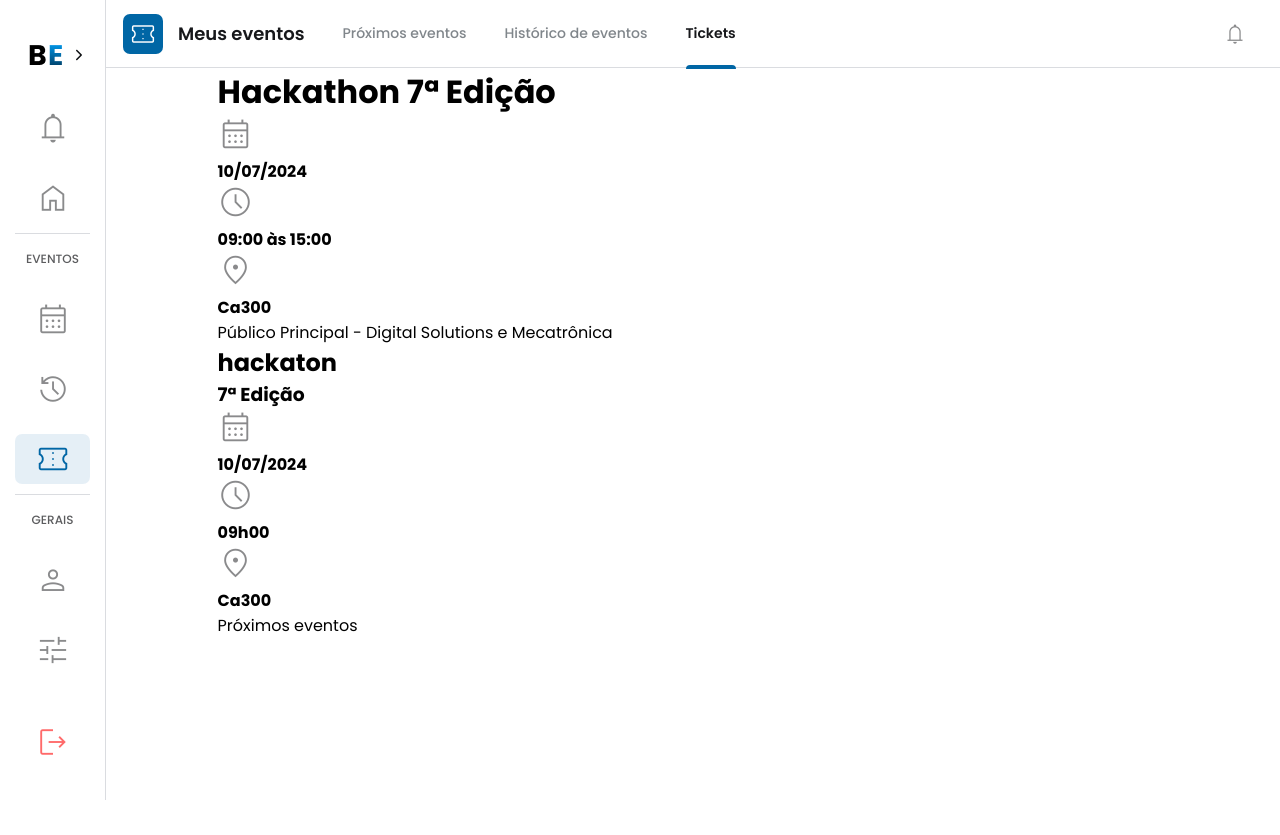
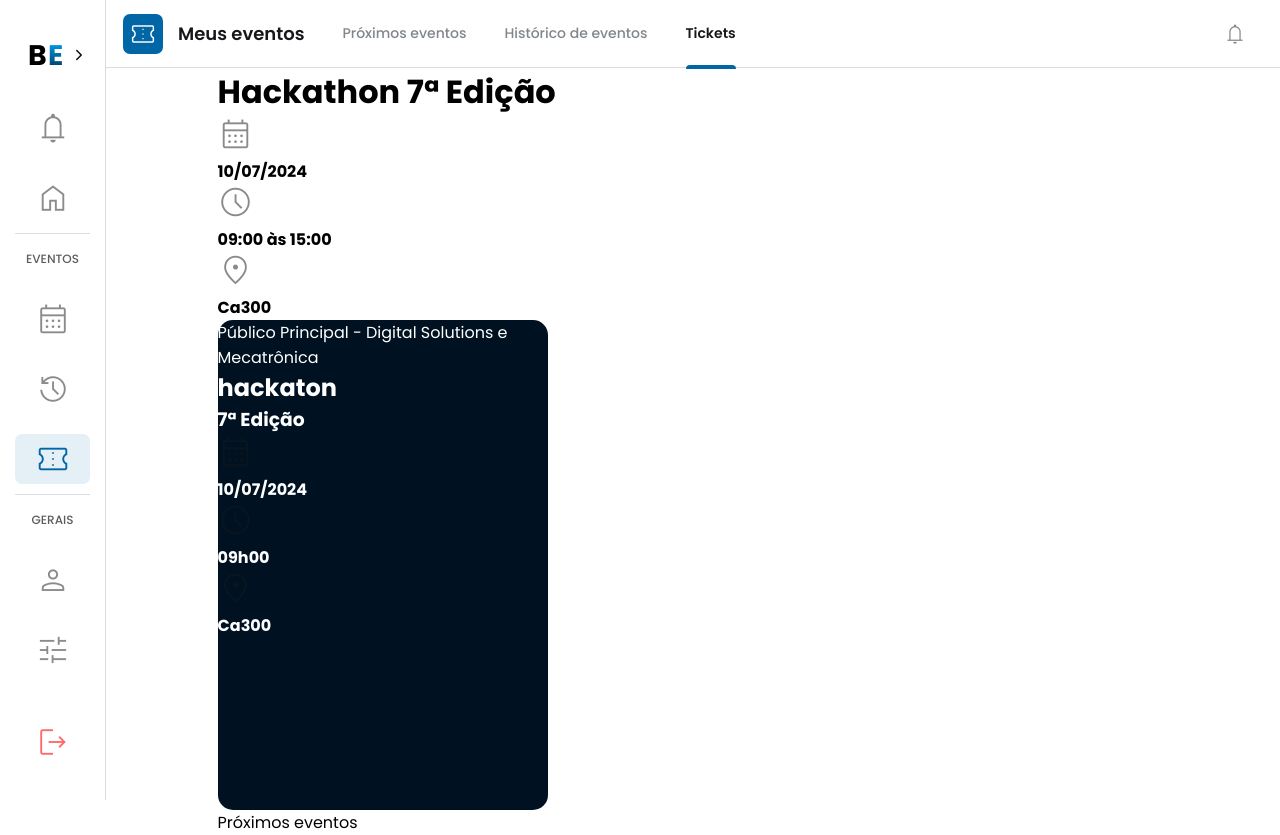
Before and after one commit to EsyProject/EsyFrontend, a React (Vite) app: page /tickets in a window 1280 px wide. Before the commit the page ends 800 px from the top, so only its background shows below. Built offline with nearby package versions, Linux system fonts and the light colour scheme.

Commit message:
style: adding background and size to eventcard

```diff
--- a/src/components/EventCard/EventCard.css
+++ b/src/components/EventCard/EventCard.css
@@ -0,0 +1,7 @@
+.event-card {
+  background-color: #001222;
+  width: 330px;
+  height: 490px;
+  border-radius: 15px;
+  color: #FFFFFF;
+}
```
